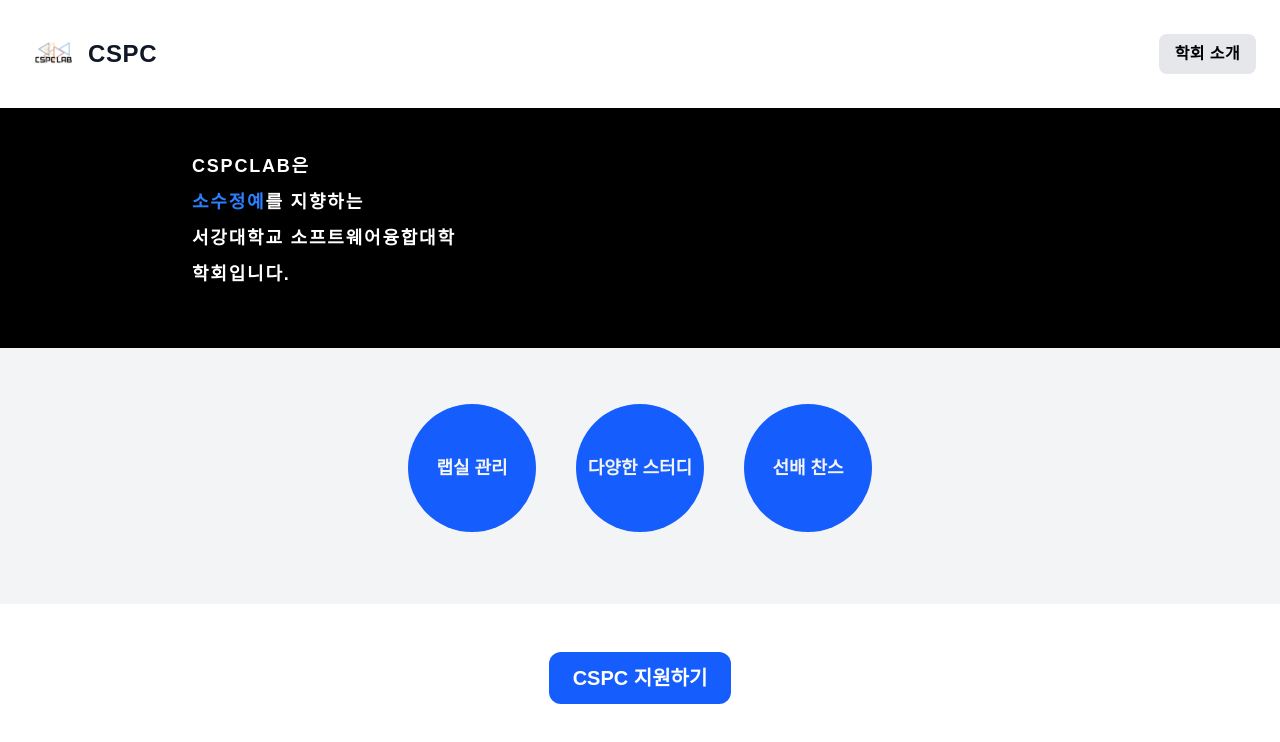
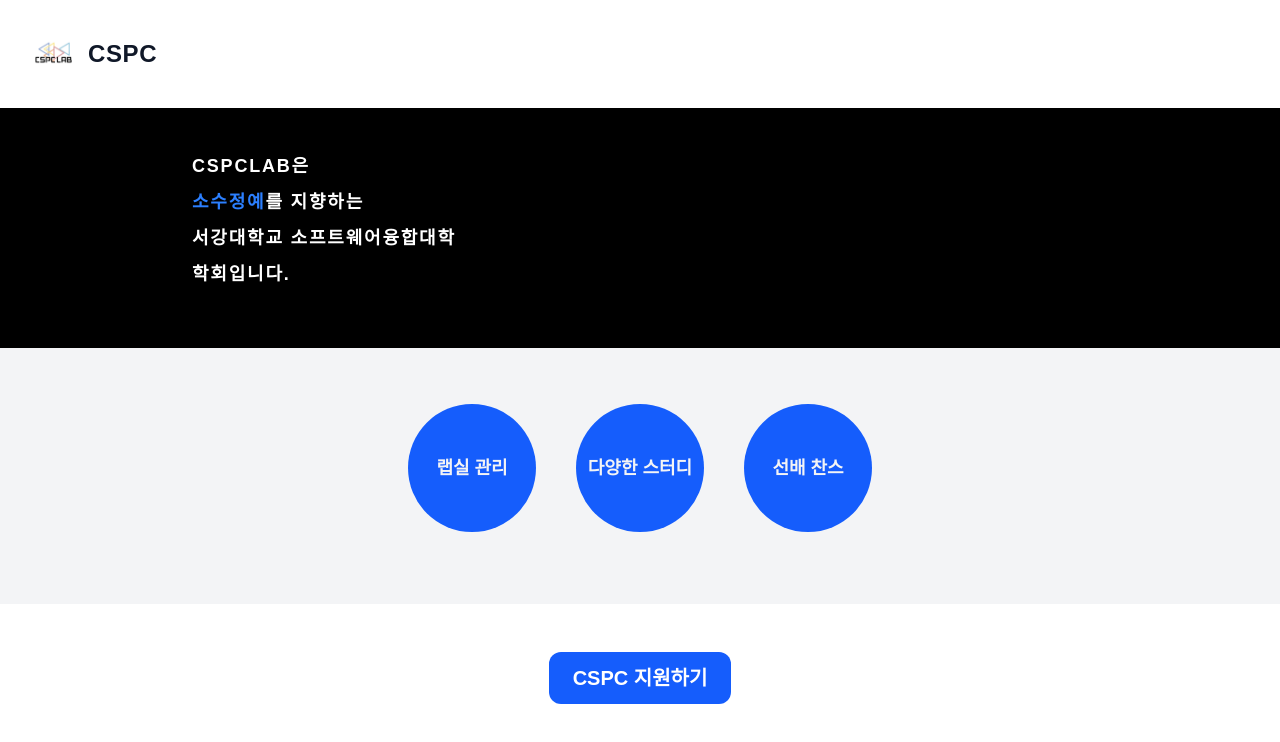
Before and after one commit to CSPCLAB/cspc-recruit-2026, a Next.js app: page / in a window 1280 px wide. Shown: the top 742 px of the page. Built offline with nearby package versions, Linux system fonts and the light colour scheme.

Commit message:
소개 삭제

```diff
--- a/app/about/aboutpage.tsx
+++ /dev/null
@@ -1,7 +0,0 @@
-export default function AboutPage(){
-    return (
-        <main className="min-h-screen p-10">
-
-        </main>
-    )
-}
--- a/app/page.tsx
+++ b/app/page.tsx
@@ -18,12 +18,6 @@
             CSPC
           </h1>
         </div>
-
-        <Link href="/about">
-          <button className="bg-gray-200 text-black px-4 py-2 rounded-lg tracking-wide font-semibold text-base">
-            학회 소개
-          </button>
-        </Link>
       </div>
 
       <section className="w-full bg-black py-10 px-5">
```
